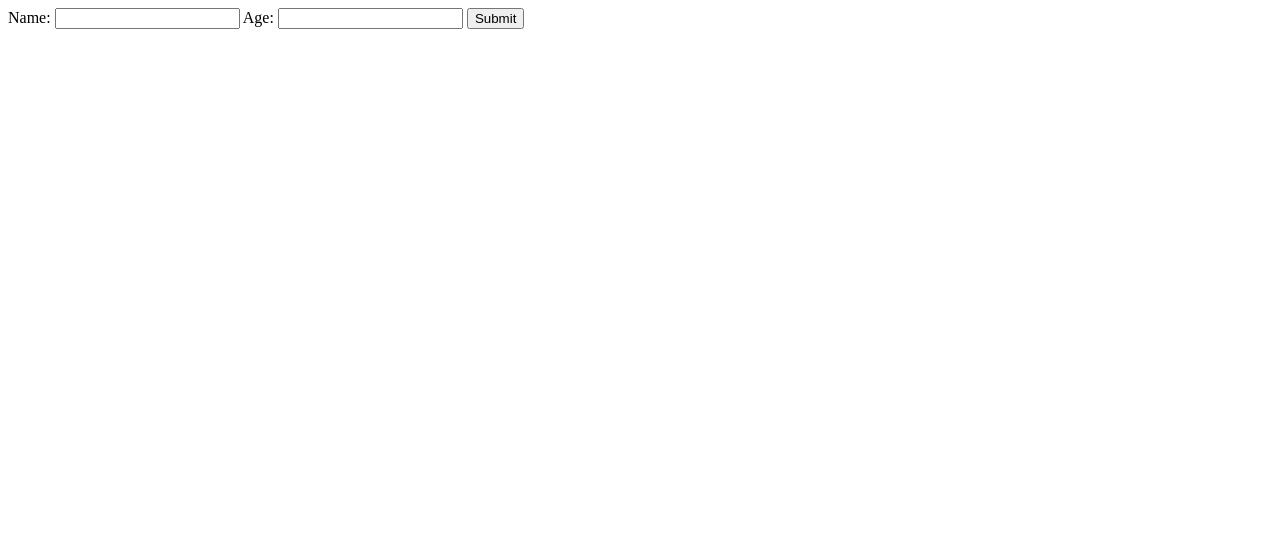
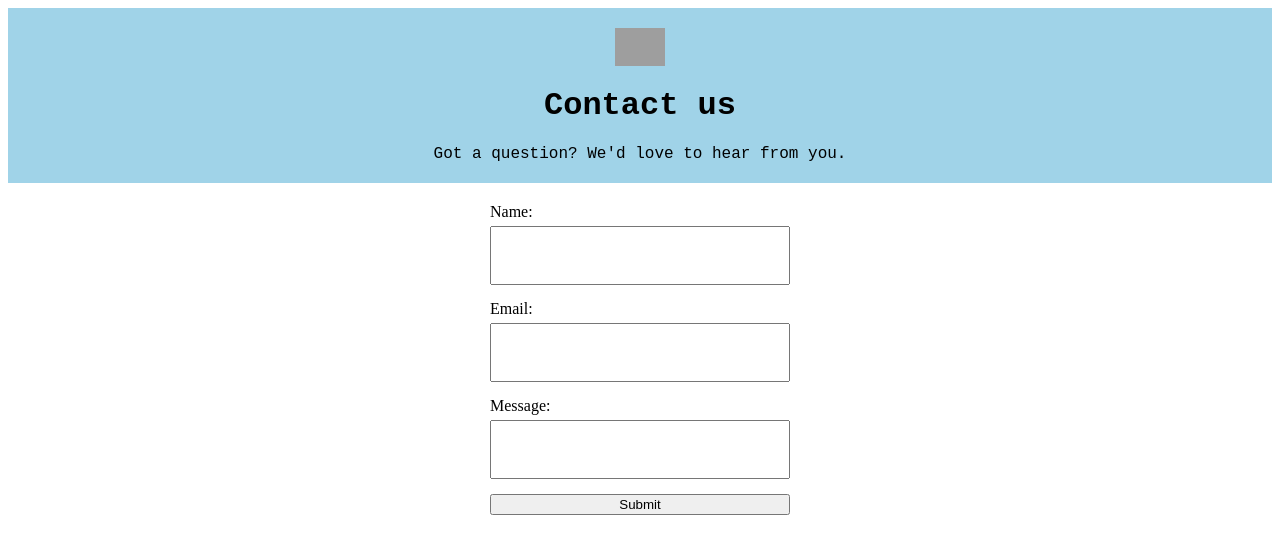
Before and after one commit to atchyuni/flask-app, a Flask app: page / in a window 1280 px wide. Shown: the top 554 px of the page. Run offline with Flask 3, Linux system fonts and the light colour scheme; grey boxes are pictures that could not be loaded.

Commit message:
Commit 2

```diff
--- a/templates/index.html
+++ b/templates/index.html
@@ -1,9 +1,48 @@
-<html>
-	<form action="/submit" method="post">
-		<label for="namefield">Name:</label>
-		<input type="text" id="namefield" name="name">
-		<label for="agefield">Age:</label>
-		<input type="number" id="agefield" name="age">
-		<input type="submit" value="Submit">
-	</form>
+<html lang="en">
+        <div class="header">
+                <img src="https://www.freeiconspng.com/thumbs/cloud-icon/cloud-icon-8.png" alt="Good Vibes" class="icon">
+				<h1>Contact us</h1>
+				<p1>Got a question? We'd love to hear from you.</p1>
+				</div>
+				<style>
+                        .header {
+                                background-color: #A0D3E8;
+                                padding: 20px;
+                                text-align: center;
+								font-family: 'Courier New', Courier, monospace;
+                        }
+						.icon {
+								display: block;
+								margin: 0 auto;
+								width: 50px;
+								height: auto;
+						}
+						form {
+								display: flex;
+								flex-direction: column;
+								max-width: 300px;
+								margin: auto;
+								padding: 20px;
+						}
+						label {
+								margin-bottom: 5px;
+						}
+						input[type="text"] {
+								margin-bottom: 15px;
+								padding: 20px;
+						}
+                </style>
+        <body>
+
+        <form action="/submit" method="post">
+                <label for="namefield">Name:</label>
+                <input type="text" id="namefield" name="name">
+                <label for="emailfield">Email:</label>
+                <input type="text" id="emailfield" name="email">
+				<label for="messagefield">Message:</label>
+				<input type="text" id="messagefield" name="message">
+                <input type="submit" value="Submit">
+        </form>
+
+        </body>
 </html>
```
